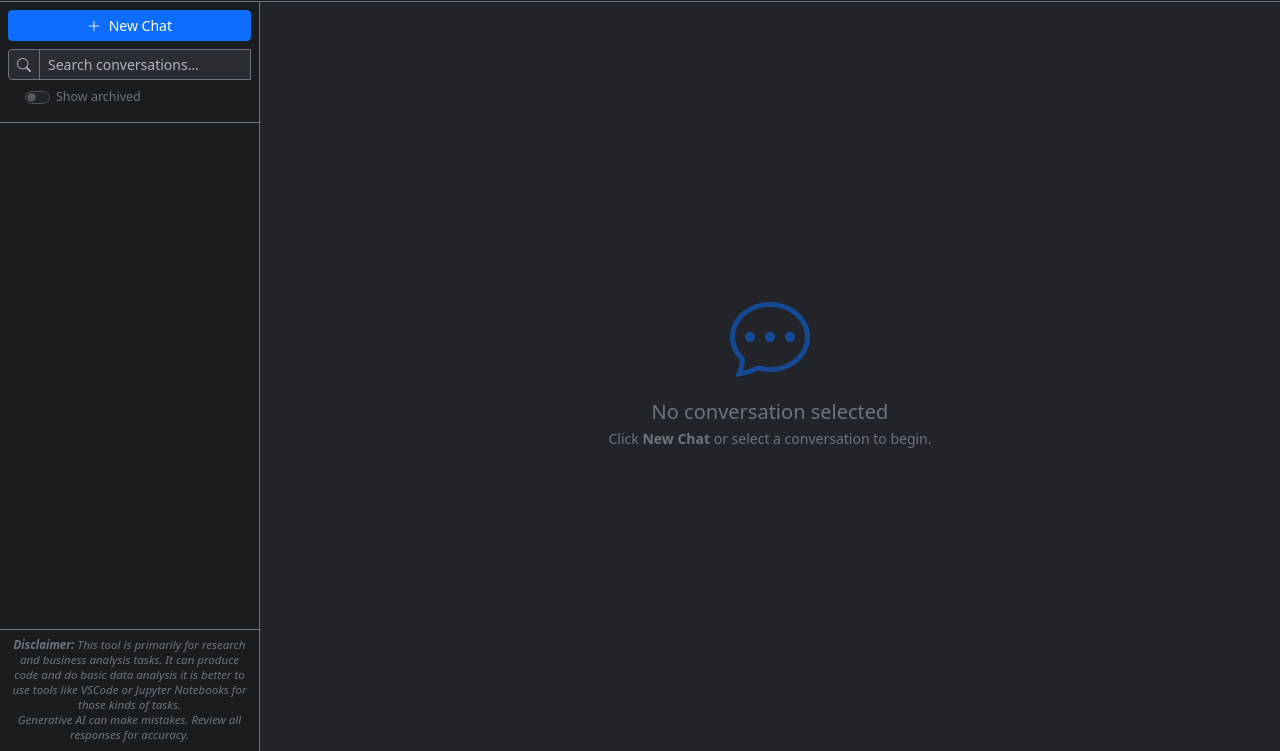
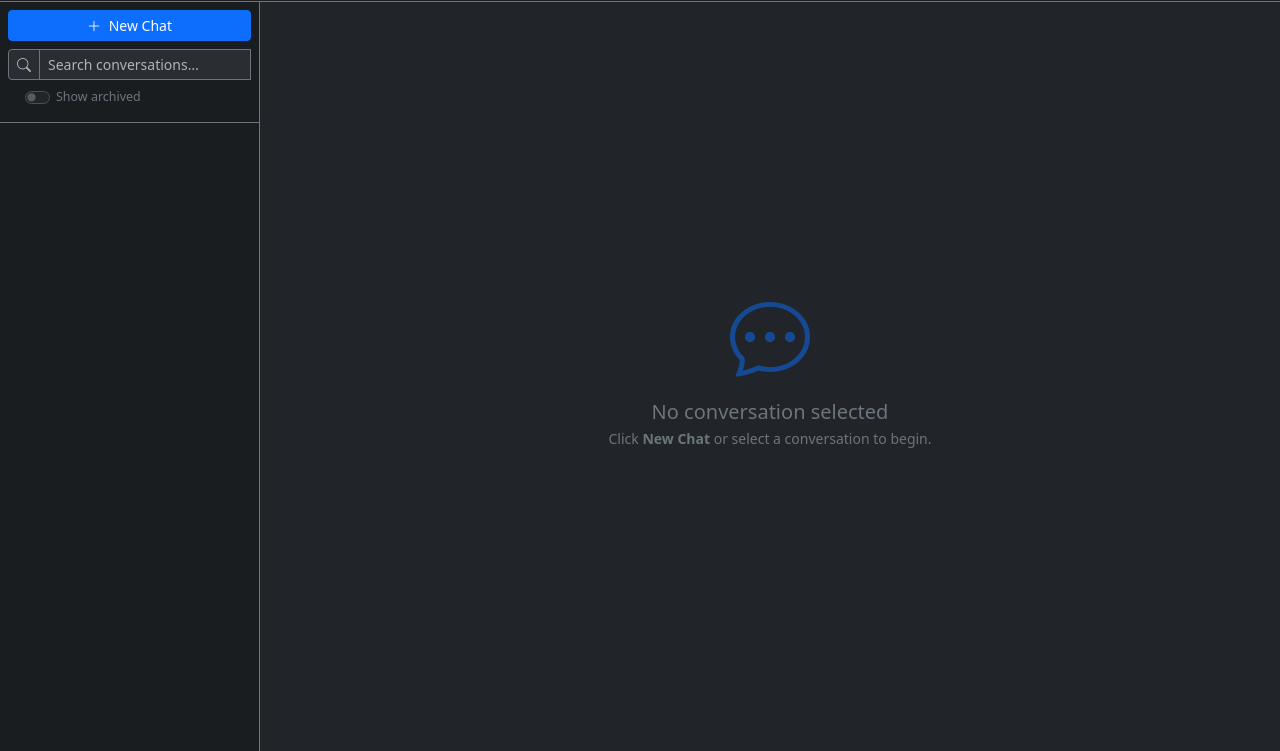
Before and after one commit to alfredortega/chat-app, a website: page static/index.html in a window 1280 px wide. Shown: the part 49-800 px from the top of the page. Drawn offline with nearby package versions, Linux system fonts and the light colour scheme; no server answers.

Commit message:
Removed disclaimer

```diff
--- a/static/index.html
+++ b/static/index.html
@@ -78,16 +78,6 @@
       </div>
       <div id="convList" class="flex-grow-1 overflow-y-auto py-1">
         <!-- Conversation items injected here -->
-      </div>
-      <div class="p-2 border-top border-secondary text-secondary text-center"
-           style="font-size:0.72rem;line-height:1.3;font-style:italic">
-        <strong>Disclaimer:</strong> This tool is primarily for research and business analysis tasks. It can produce
-        code and do basic data analysis it is better to use tools like VSCode or Jupyter Notebooks
-        for those kinds of tasks.
-        <br/>
-        Generative AI can make mistakes. Review all responses for accuracy.
-        <br/>
-        <v1 class="0 0"></v1>
       </div>
     </aside>
 
```
